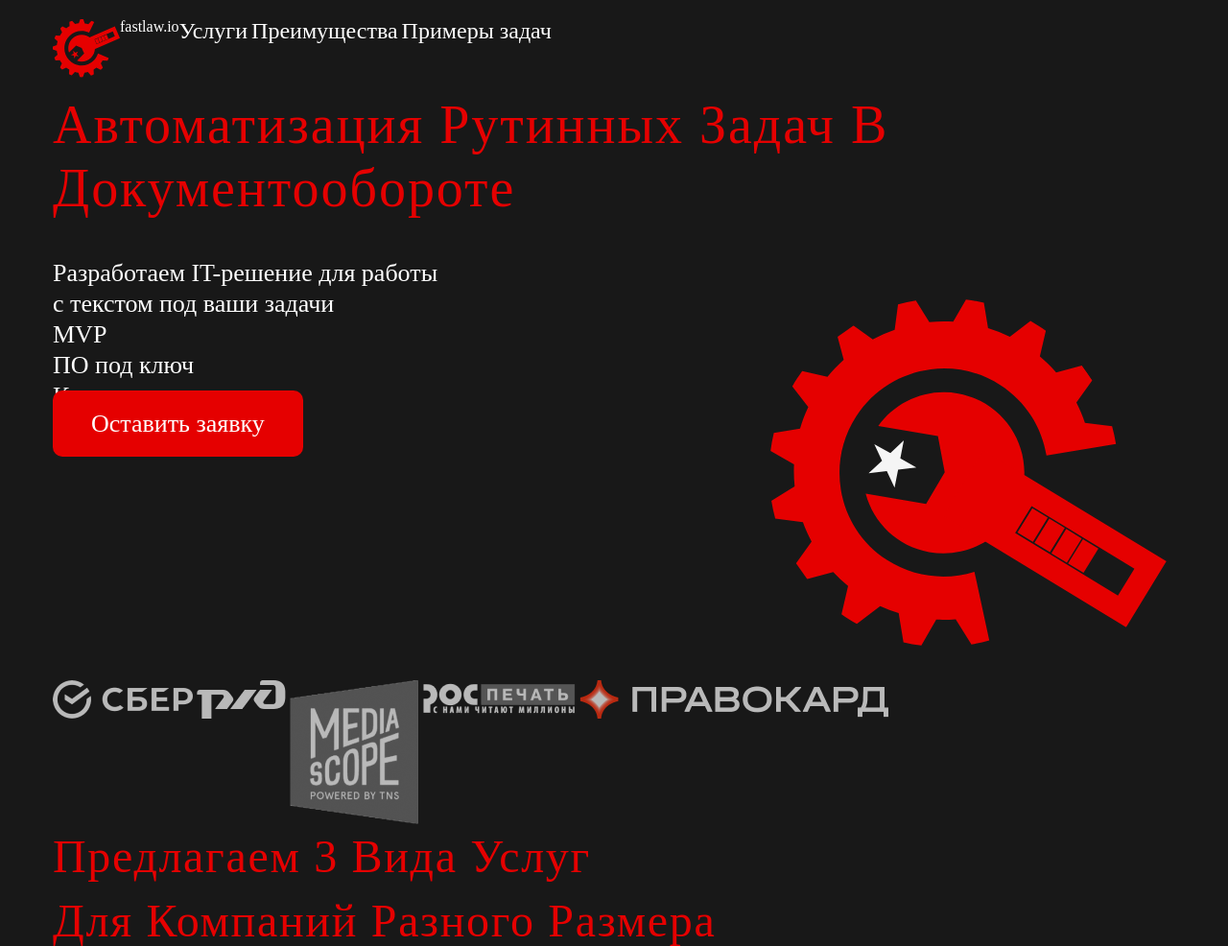
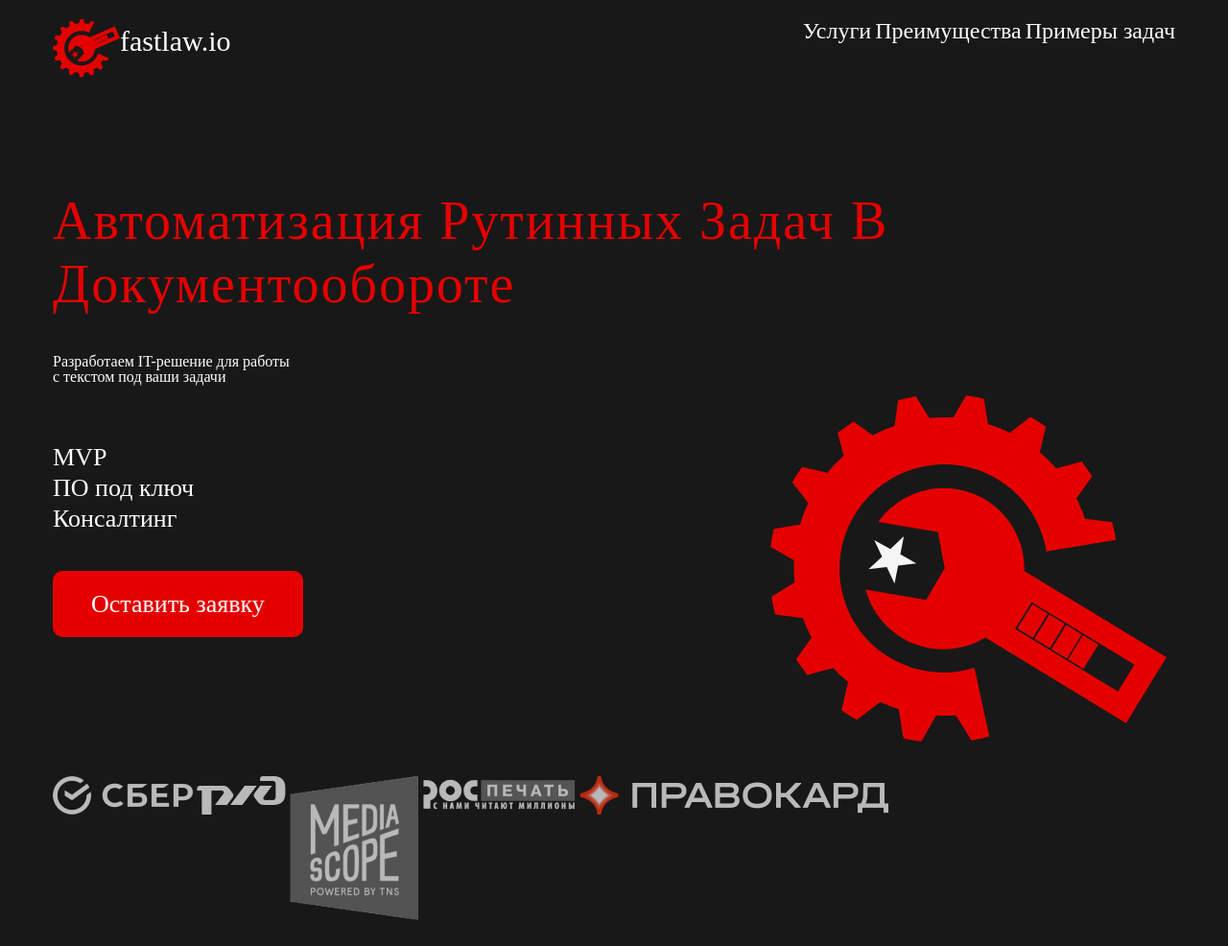
Before and after one commit to IrenArt/fastlaw.io, a plain HTML site: page index.html in a window 1280 px wide. Shown: the top 986 px of the page at 96% size. Drawn offline with Linux system fonts and the light colour scheme.

Commit message:
Vetsion 01/09

```diff
--- a/css/main.css
+++ b/css/main.css
@@ -5,11 +5,9 @@
 	border: 0;
 }
 *,*:before,*:after{
-/*
 	-moz-box-sizing: border-box;
 	-webkit-box-sizing: border-box;
 	box-sizing: border-box;
-    */
 }
 :focus,:active{outline: none;}
 a:focus,a:active{outline: none;}
@@ -48,7 +46,7 @@ body{
     margin: 0;
     color: #FFFFFF;
     font-size: 24;
-    font-family: CoFo Sans;
+    font-family: 'CoFo Sans';
     font-style: normal;
     font-weight: 400;
     }
@@ -80,11 +78,12 @@ body{
         align-items: center;
         letter-spacing: 0.035em;
         text-transform: capitalize;
-        margin: 80 px;
+        margin-bottom: 80px;
+        margin-top: 200px;
     }
-    h3{
+    h3
 
-    }
+
 
     h4 {
         width: 286px;
@@ -99,6 +98,22 @@ body{
         order: 0;
         flex-grow: 0;
     }
+
+    h5 {
+        font-family: 'CoFo Sans';
+        font-style: normal;
+        font-weight: 400;
+        font-size: 30px;
+        line-height: 45px;
+        display: flex;
+        align-items: center;
+        color: #FFFFFF;
+        flex: none;
+        order: 0;
+        flex-grow: 0;
+     }
+
+    h6
 
     .text {
         font-family: 'CoFo Sans';
@@ -126,23 +141,36 @@ body{
     margin-right: 25 px;
     display: inline-block;
     vertical-align: middle;
+}
+
+.Top_menu li {
+    display: inline-block;
+    justify-content: right;
+    vertical-align: middle;
 
 }
 
-.Top_menu li {
-    margin-right: 25 px;
-    display: inline-block;
-    justify-content: right;
+.Top_menu a{
+    font-family: 'CoFo Sans';
+    font-size: 24px;
+    color: #ffffff;
+    font-style: normal;
     vertical-align: middle;
+
 }
 
-.Top_menu a{
-    font-family: Source Sans Pro;
-    font-size: 24px;
-    color: #FFFFFF;
-    font-style: normal;
-    vertical-align: middle;
+.Top_menu {
+    display: flex;
+    flex-direction: row;
+    width: 100%;
+    justify-content: flex-end;
 }
+
+.Top_menu a:hover{
+    color: E50000;
+}
+
+
 
 .Logo h5{
     font-family: 'Source Sans Pro';
@@ -163,19 +191,35 @@ body{
 }
 
 
-
 .offer-title {
    margin-bottom: 40px;
+   margin-top: 100px;
 }
 
+.text {
+    margin-bottom: 60px;
+}
+
+
+.servises_menu {
+    margin-bottom: 60px;
+    line-height: 32px;
+}
 .text_servises {
     font-family: 'CoFo Sans';
     font-style: normal;
     font-weight: 400;
     font-size: 26px;
+    margin-bottom: 60px;
     line-height: 32px;
-    padding-top: 60 px;
-    padding-bottom: 60 px;
+
+
+}
+
+
+.servises_menu{
+    justify-content: flex-end;
+
 }
 
 .btn {
@@ -198,6 +242,11 @@ body{
 
 
 .header-content {
+    display: flex;
+    justify-content: space-between;
+}
+
+.block_logos{
     display: flex;
     justify-content: space-between;
 }
@@ -231,6 +280,7 @@ body{
     order: 0;
     align-self: stretch;
     flex-grow: 0;
+    margin-bottom: 60px;
 }
 
 .text_about {
--- a/index.html
+++ b/index.html
@@ -26,10 +26,8 @@
                             <li><a href="#">Преимущества</a></li>
                             <li><a href="#">Примеры задач</a></li>
                         </ul>
-
                     </div>
                 </div>
-
                 <br>
                 <h1 class="offer-title">
                     Автоматизация рутинных задач в документообороте
@@ -55,19 +53,17 @@
                     </div>
                     <img src="img/Logo_big.svg" alt="logo" class="logo_big">
 
-                </div>
-
-
+                </div class='block_logos'>
                     <img src="img/sber.png" alt="">
                     <img src="img/RZD.png" alt="">
                     <img src="img/media scope.png" alt="">
                     <img src="img/pospechat.png" alt="">
                     <img src="img/pravocard.png" alt="">
-
+                </div>
                <h2>Предлагаем 3 вида услуг <br> для компаний разного размера</h2>
                <div>
                 <p class="text_description">Мы можем автоматизировать львиную часть работы: от простых <br> до интеллектуальных задач. Каждое ПО создается под конкретный запрос <br> и превышает точность и скорость работы человека.</p>
-               </div>
+
                     <div class="container_1">
                         <div class="row">
                             <div class="product">
@@ -86,7 +82,7 @@
                     </div>
 
 
-                   <p class="text_description" >Для крупных и средних бизнесов мы составляем КП под проект и работаем сдельно. <br> С микробизнесом и стартапами считаем почасовую работу.</p>
+                   <p class="text_description">Для крупных и средних бизнесов мы составляем КП под проект и работаем сдельно. <br> С микробизнесом и стартапами считаем почасовую работу.</p>
 
                <br>
                <h2>Преимущества</h2>
@@ -177,12 +173,13 @@
                    </div>
                    <h3>Мы свяжемся с Вами</h3>
                </form>
-           </body>
-           <footer>
-               <h6>fastlaw.io</h6>
-           </footer>
             </div>
-
+            <footer>
+                <h6>fastlaw.io</h6>
+            </footer>
+            </div>
+        </header>
+    </body>
 
 
 
```
